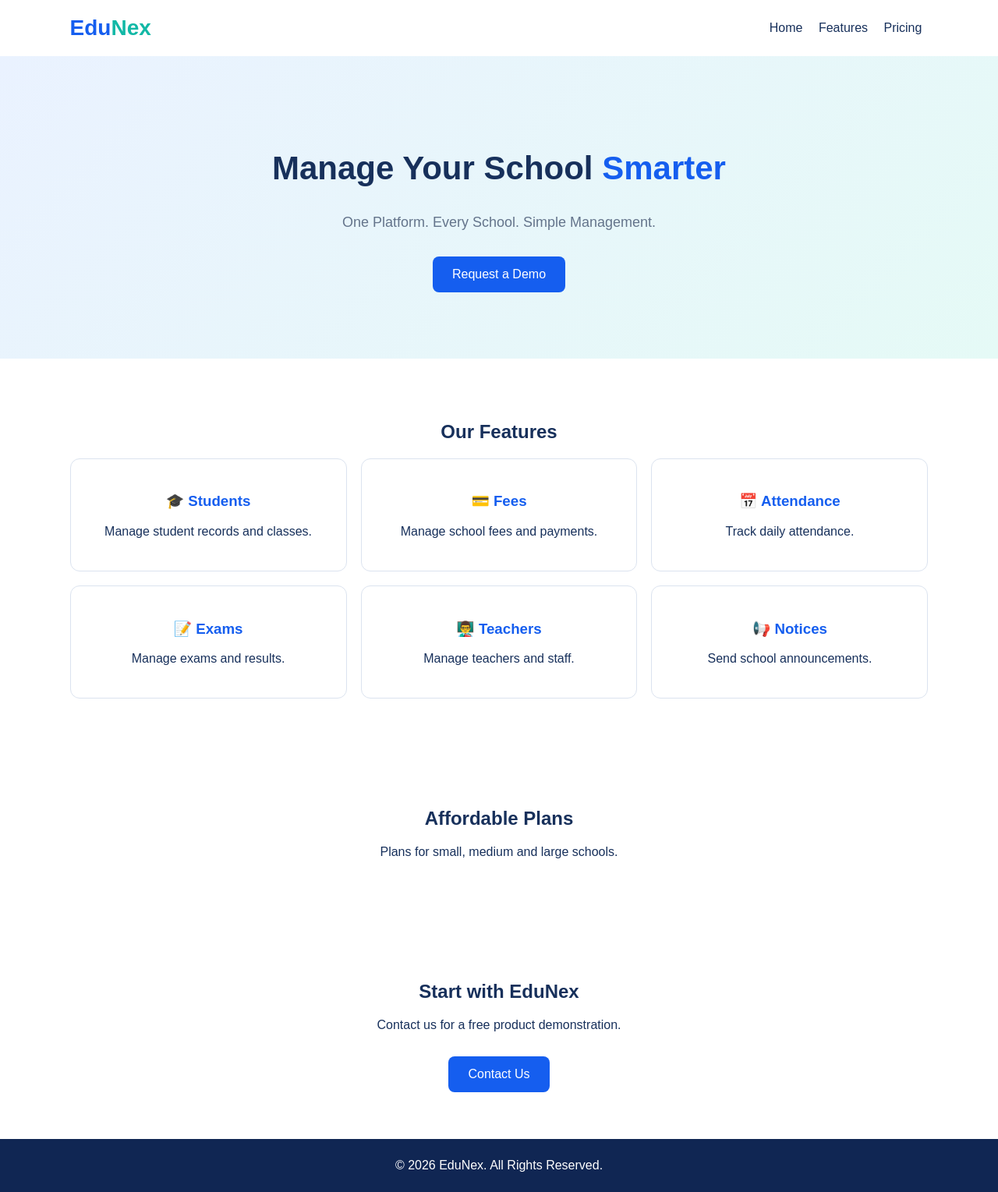
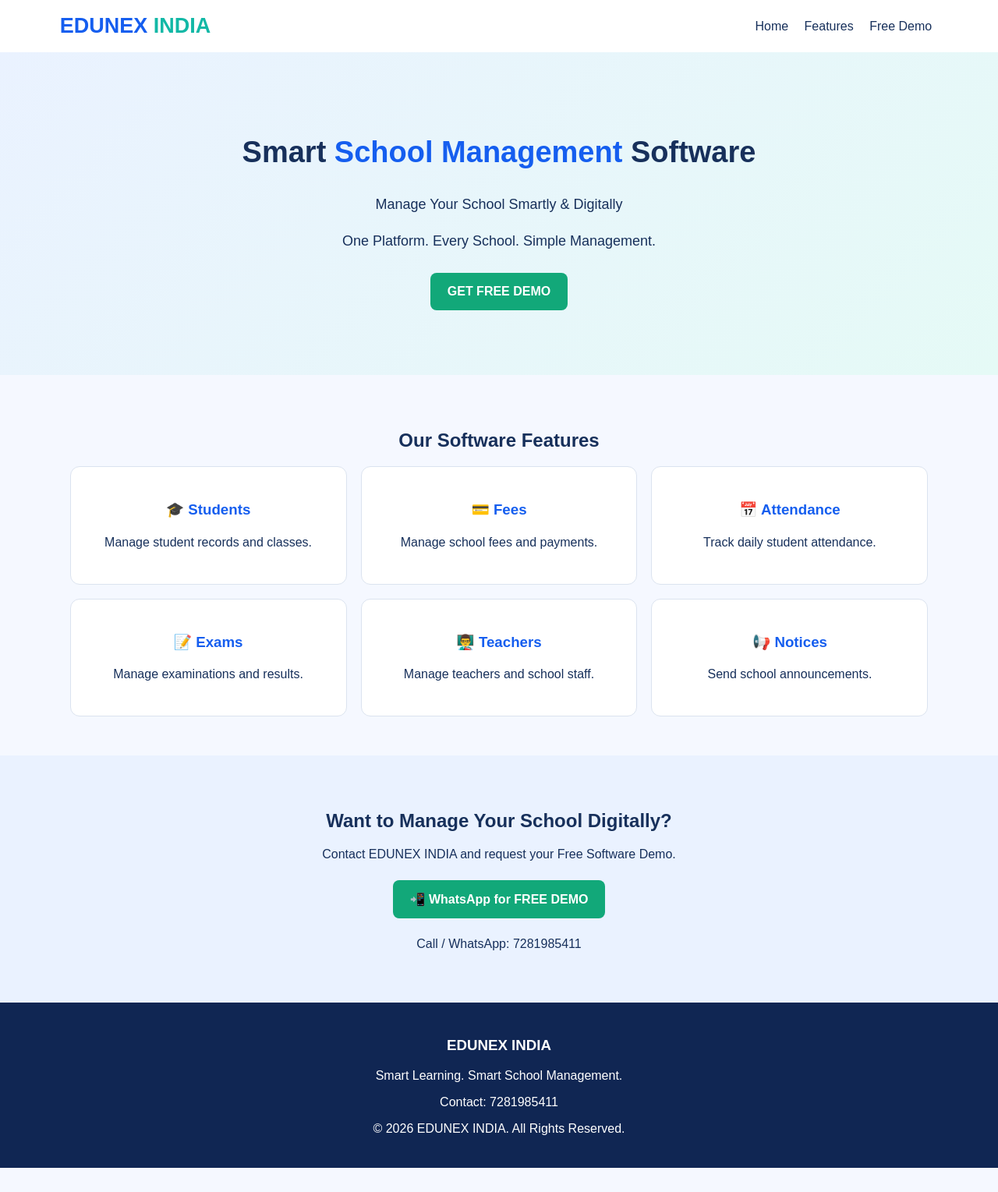
Before and after one commit to edunexindia972/edunex-website, a plain HTML site: page index.html in a window 1280 px wide. Shown: the whole page at 78% size. After the commit the page ends 1498 px from the top, so only its background shows below. Drawn offline with Linux system fonts and the light colour scheme.

Commit message:
Update title and content for EDUNEX INDIA

```diff
--- a/index.html
+++ b/index.html
@@ -4,66 +4,76 @@
 <head>
 <meta charset="UTF-8">
 <meta name="viewport" content="width=device-width, initial-scale=1.0">
-<title>EduNex - School Management</title>
+<title>EDUNEX INDIA | School Management Software</title>
 <style>
 *{box-sizing:border-box}
-body{margin:0;font-family:Arial,sans-serif;color:#17305b}
-header{padding:20px 7%;display:flex;justify-content:space-between;align-items:center}
-.logo{font-size:28px;font-weight:bold;color:#155eef}
+body{margin:0;font-family:Arial,sans-serif;color:#17305b;background:#f5f8ff}
+header{background:#fff;padding:18px 6%;display:flex;justify-content:space-between;align-items:center;flex-wrap:wrap}
+.logo{font-size:27px;font-weight:bold;color:#155eef}
 .logo span{color:#12b8a6}
 nav a{margin:8px;color:#17305b;text-decoration:none}
-.hero{text-align:center;padding:85px 20px;background:linear-gradient(135deg,#eaf2ff,#e5faf6)}
-h1{font-size:42px}
+.hero{text-align:center;padding:75px 20px;background:linear-gradient(135deg,#eaf2ff,#e5faf6)}
+.hero h1{font-size:38px}
 .hero h1 span{color:#155eef}
-.hero p{font-size:18px;color:#64748b}
-.btn{display:inline-block;background:#155eef;color:white;padding:14px 25px;border-radius:8px;text-decoration:none;margin-top:15px}
-section{padding:60px 7%;text-align:center}
+.hero p{font-size:18px;line-height:1.6}
+.btn{display:inline-block;background:#12a879;color:white;padding:15px 22px;border-radius:8px;text-decoration:none;font-weight:bold;margin:8px}
+section{padding:50px 7%;text-align:center}
 .cards{display:grid;grid-template-columns:repeat(3,1fr);gap:18px}
-.card{padding:25px;border:1px solid #dbe3ef;border-radius:12px}
+.card{background:white;padding:25px;border:1px solid #dbe3ef;border-radius:12px}
 .card h3{color:#155eef}
+.card p{line-height:1.5}
+.demo{background:#eaf2ff}
 footer{background:#102653;color:white;text-align:center;padding:25px}
-@media(max-width:600px){
-h1{font-size:32px}
+@media(max-width:650px){
 .cards{grid-template-columns:1fr}
-header{flex-wrap:wrap}
-nav{margin-top:15px}
+.hero h1{font-size:30px}
+header{justify-content:center}
 }
 </style>
 </head>
 <body>
+
 <header>
-<div class="logo">Edu<span>Nex</span></div>
+<div class="logo">EDUNEX <span>INDIA</span></div>
 <nav>
 <a href="#home">Home</a>
 <a href="#features">Features</a>
-<a href="#pricing">Pricing</a>
+<a href="#demo">Free Demo</a>
 </nav>
 </header>
+
 <section class="hero" id="home">
-<h1>Manage Your School <span>Smarter</span></h1>
+<h1>Smart <span>School Management</span> Software</h1>
+<p>Manage Your School Smartly & Digitally</p>
 <p>One Platform. Every School. Simple Management.</p>
-<a class="btn" href="#contact">Request a Demo</a>
+<a class="btn" href="https://wa.me/917281985411?text=Hello%20EDUNEX%20INDIA%2C%20I%20want%20a%20free%20demo%20of%20School%20Management%20Software.">GET FREE DEMO</a>
 </section>
+
 <section id="features">
-<h2>Our Features</h2>
+<h2>Our Software Features</h2>
 <div class="cards">
 <div class="card"><h3>🎓 Students</h3><p>Manage student records and classes.</p></div>
 <div class="card"><h3>💳 Fees</h3><p>Manage school fees and payments.</p></div>
-<div class="card"><h3>📅 Attendance</h3><p>Track daily attendance.</p></div>
-<div class="card"><h3>📝 Exams</h3><p>Manage exams and results.</p></div>
-<div class="card"><h3>👨‍🏫 Teachers</h3><p>Manage teachers and staff.</p></div>
+<div class="card"><h3>📅 Attendance</h3><p>Track daily student attendance.</p></div>
+<div class="card"><h3>📝 Exams</h3><p>Manage examinations and results.</p></div>
+<div class="card"><h3>👨‍🏫 Teachers</h3><p>Manage teachers and school staff.</p></div>
 <div class="card"><h3>📢 Notices</h3><p>Send school announcements.</p></div>
 </div>
 </section>
-<section id="pricing">
-<h2>Affordable Plans</h2>
-<p>Plans for small, medium and large schools.</p>
+
+<section class="demo" id="demo">
+<h2>Want to Manage Your School Digitally?</h2>
+<p>Contact EDUNEX INDIA and request your Free Software Demo.</p>
+<a class="btn" href="https://wa.me/917281985411?text=Hello%2C%20I%20want%20a%20free%20demo%20of%20EDUNEX%20School%20Management%20Software.">📲 WhatsApp for FREE DEMO</a>
+<p>Call / WhatsApp: 7281985411</p>
 </section>
-<section id="contact">
-<h2>Start with EduNex</h2>
-<p>Contact us for a free product demonstration.</p>
-<a class="btn" href="mailto:contact@example.com">Contact Us</a>
-</section>
-<footer>© 2026 EduNex. All Rights Reserved.</footer>
+
+<footer>
+<h3>EDUNEX INDIA</h3>
+<p>Smart Learning. Smart School Management.</p>
+<p>Contact: 7281985411</p>
+<p>© 2026 EDUNEX INDIA. All Rights Reserved.</p>
+</footer>
+
 </body>
 </html>
```
